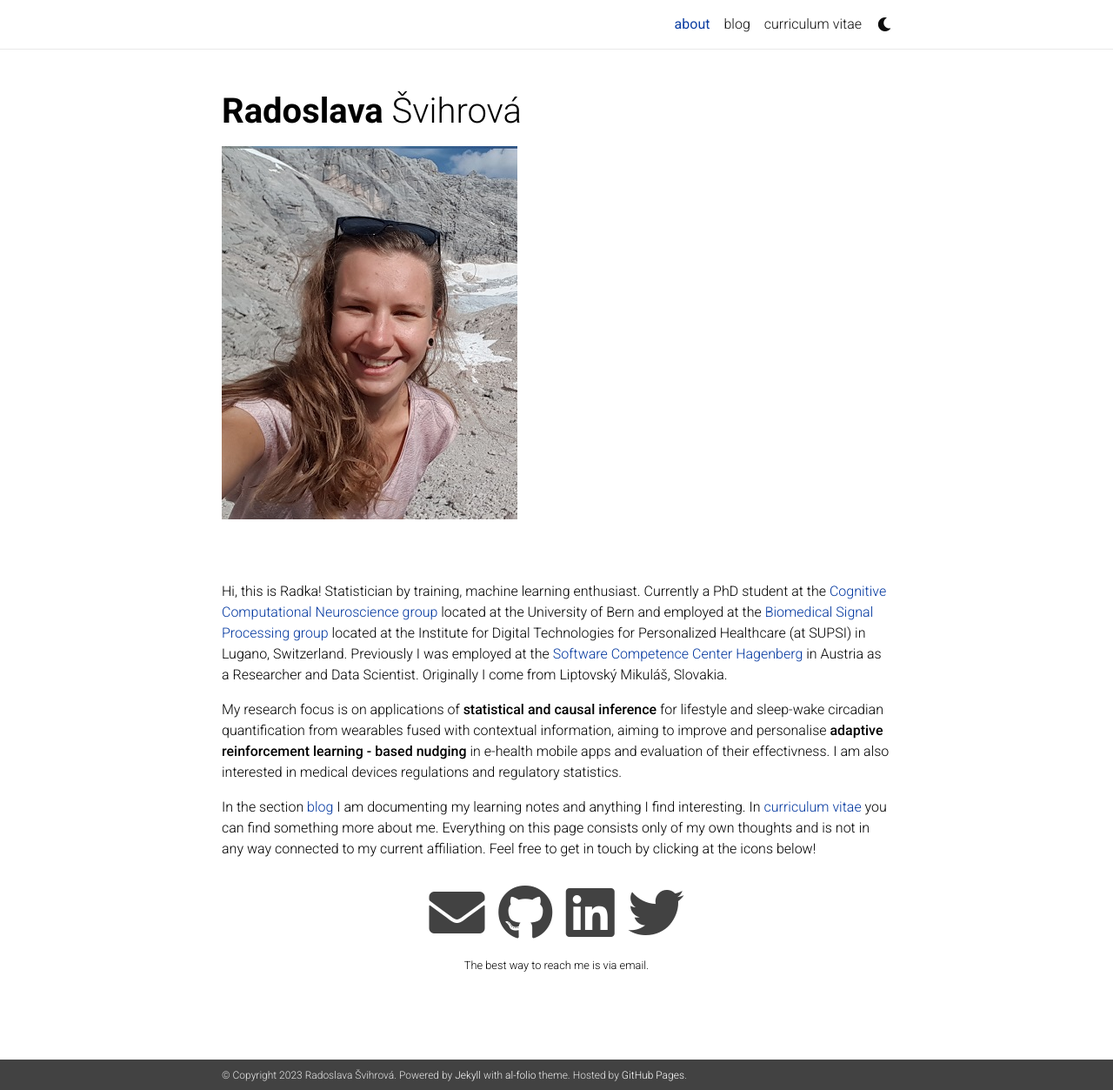
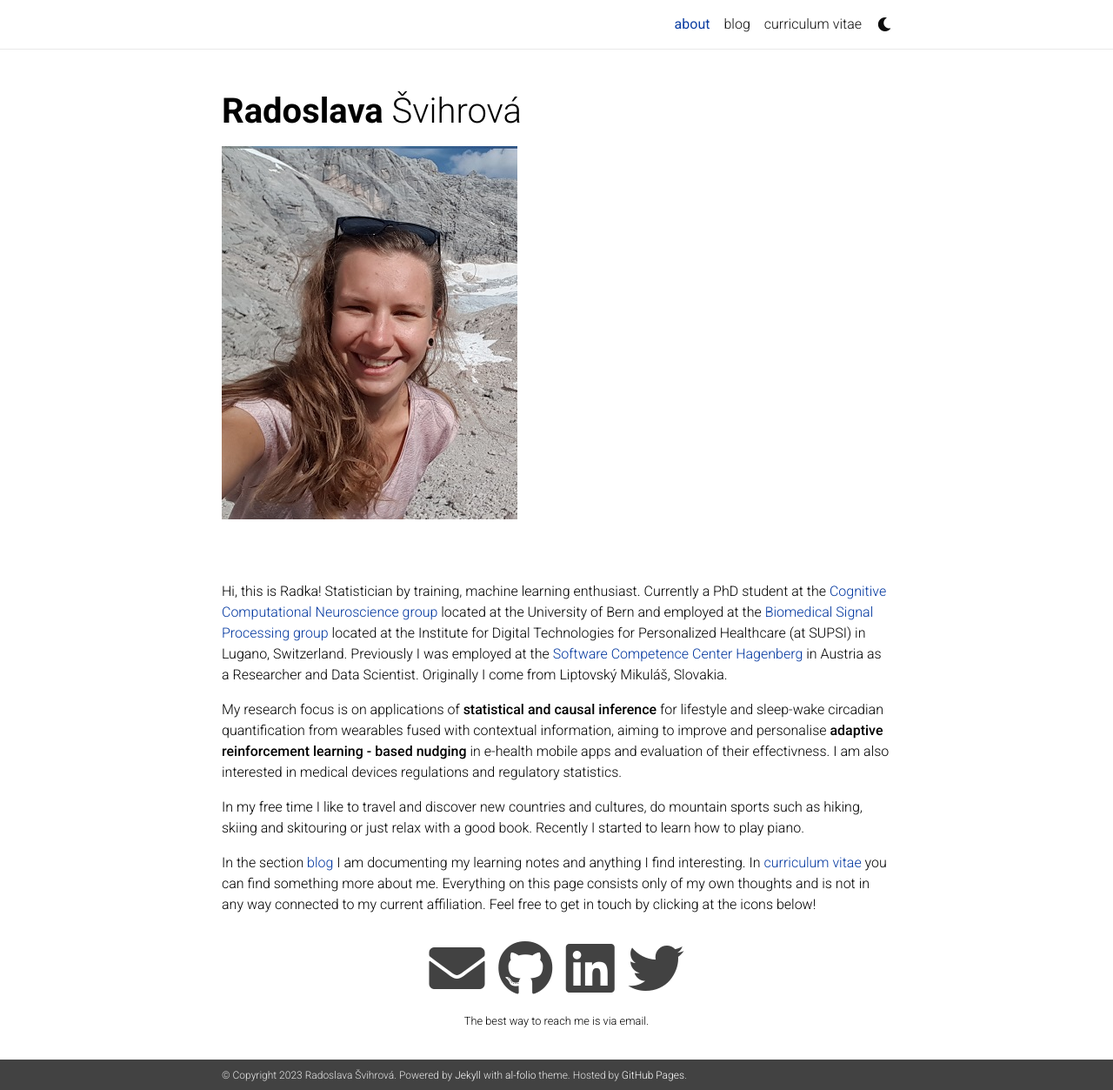
Before and after one commit to RadoslavaS/RadoslavaS.github.io, a Jekyll site: the page built from _pages/about.md, in a window 1280 px wide and 1253 px high. Shown: the whole window at 87% size. Built offline with Jekyll 4.4.1, drawn with Linux system fonts in a browser that asks for light colours; nearby versions of some CDN libraries; a style sheet for code colours, icons or effects is not loaded.

Commit message:
hobbies in about

```diff
--- a/_pages/about.md
+++ b/_pages/about.md
@@ -24,6 +24,8 @@ Researcher and Data Scientist. Originally I come from Liptovský Mikuláš, Slov
 
 My research focus is on applications of **statistical and causal inference** for lifestyle and sleep-wake circadian quantification from wearables fused with contextual information, aiming to improve and personalise **adaptive reinforcement learning - based nudging** in e-health mobile apps and evaluation of their effectivness. I am also interested in medical devices regulations and regulatory statistics.
 
+In my free time I like to travel and discover new countries and cultures, do mountain sports such as hiking, skiing and skitouring or just relax with a good book. Recently I started to learn how to play piano.
+
 In the section [blog](../blog) I am documenting my learning notes and anything I find interesting.
 In [curriculum vitae](../cv) you can find something more about me.
 Everything on this page consists only of my own thoughts and is not in any
```
